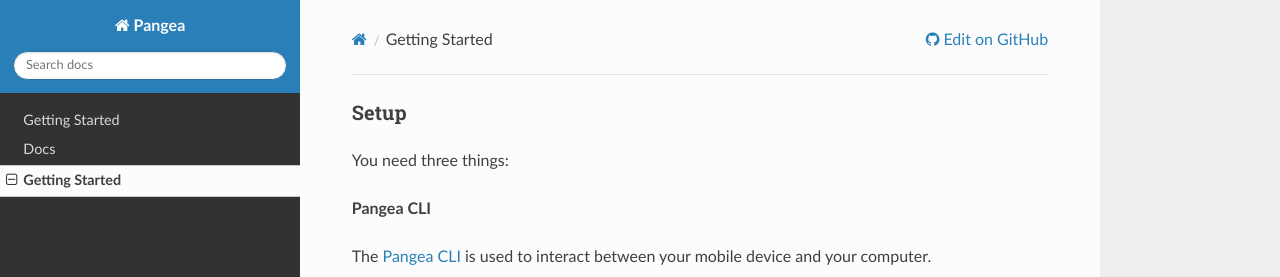
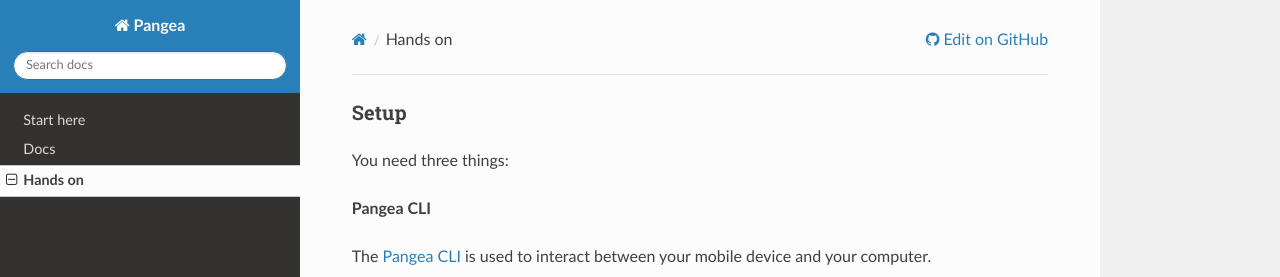
Before and after one commit to Bit-Nation/pangea-developer-documentation, an MkDocs documentation site: the page built from docs/hands_on.md, in a window 1280 px wide. Shown: the top 277 px of the page. Built offline with MkDocs 1.6.1, drawn with Linux system fonts in a browser that asks for light colours; nearby versions of some CDN libraries; old or Windows-style settings are respelled for this version of MkDocs.

Commit message:
[docs] updated getting started

```diff
--- a/mkdocs.yml
+++ b/mkdocs.yml
@@ -3,7 +3,7 @@
 repo_url: https://github.com/Bit-Nation/pangea-developer-documentation
 site_dir: docs_build
 pages:
-  - Getting Started: index.md
+  - Start here: index.md
   - Docs: rough_doc.md
-  - Getting Started: getting_started.md
+  - Hands on: hands_on.md
 theme: readthedocs
```
Also changed, not shown: docs/hands_on.md (renamed from docs/getting_started.md).
